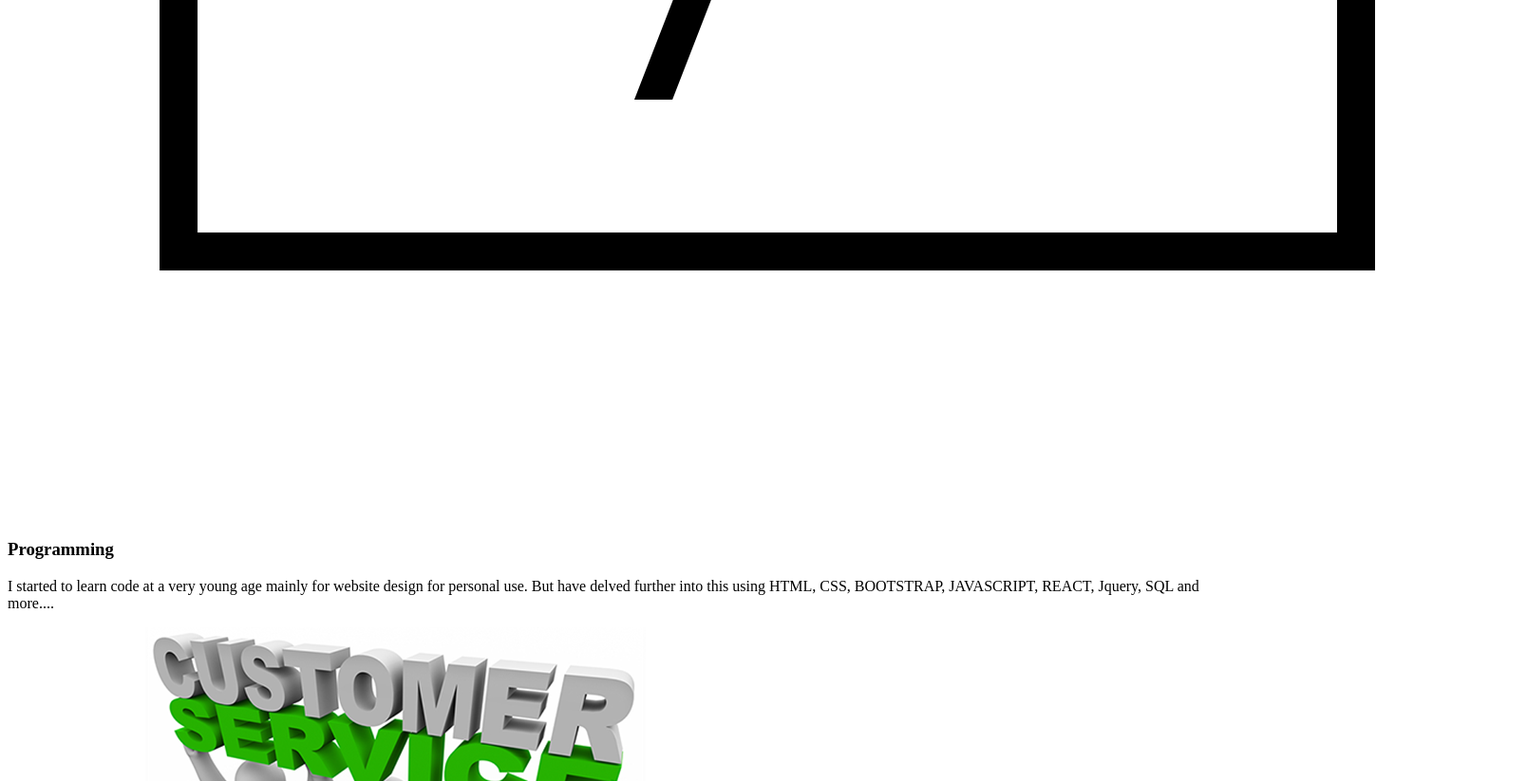
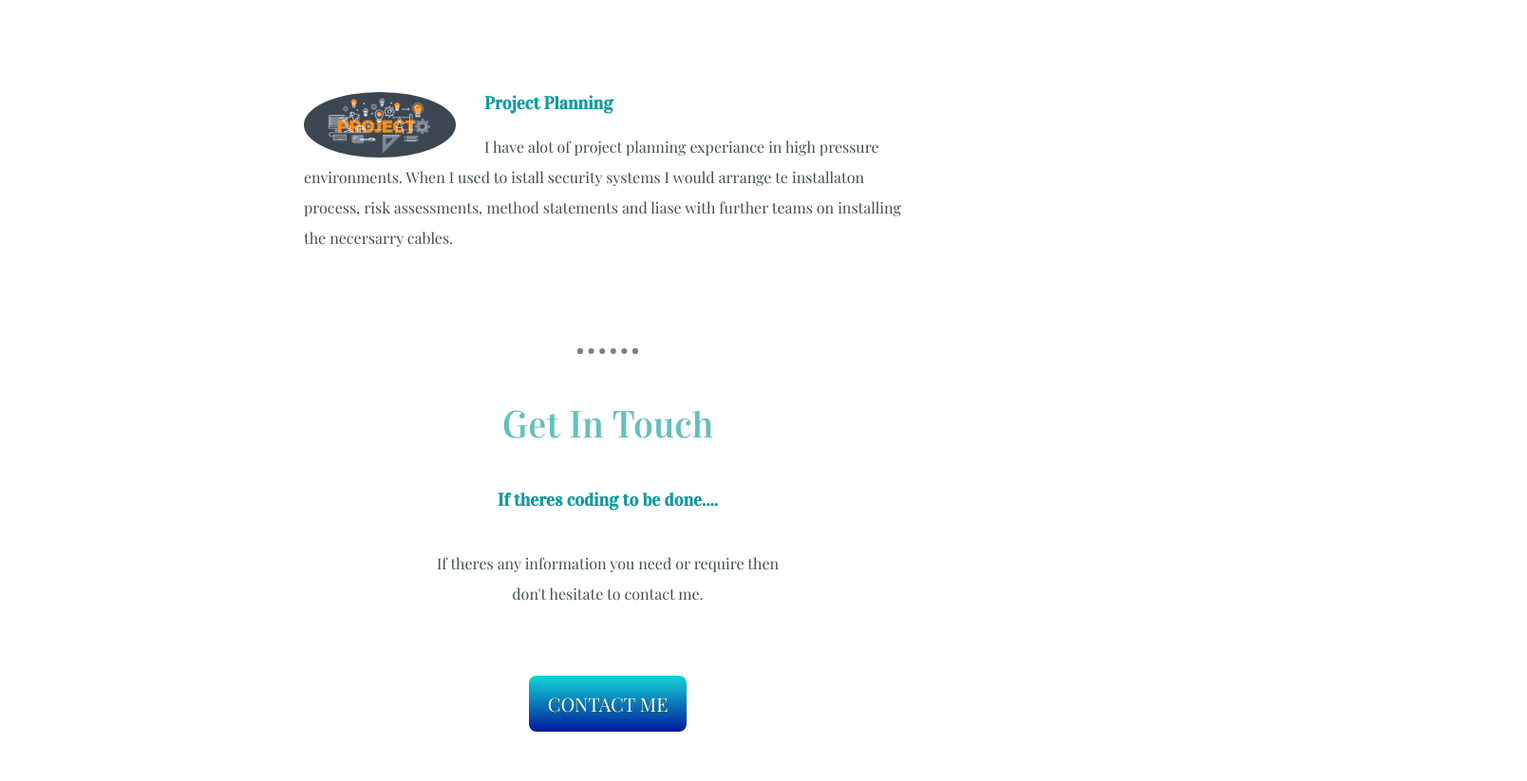
Before and after one commit to Jesuskrisisjk/webcv, a plain HTML site: page index.html in a window 1280 px wide. Shown: the part 1977-2800 px from the top of the page at 95% size, 1608 px wide, since content can reach past the window. Drawn offline with nearby package versions, Linux system fonts and the light colour scheme; the site is published under a folder, as on GitHub Pages, so addresses that start at the root find nothing.

Commit message:
Add files via upload

```diff
--- /dev/null
+++ b/css/styles.css
@@ -0,0 +1,147 @@
+/********************Tag Selector***************/
+body {
+  margin: 0;
+  text-align: center;
+  font-family: 'Playfair Display', serif;
+  color: #40514E;
+}
+
+h1 {
+  font-size: 5.625rem;
+  margin: 50px auto 0 auto;
+  font-family: 'Dancing Script', cursive;
+  color: #66BFBF;
+}
+
+h2 {
+  font-size: 2.5rem;
+  font-family: 'Vidaloka', serif;
+  color: #66BFBF;
+  font-weight: normal;
+  padding-bottom: 10px;
+
+}
+
+h3 {
+  font-family: 'Vidaloka', serif;
+  color: #11999E;
+}
+
+a {
+  color: #11999E;
+  font-family: 'Playfair Display', serif;
+  margin: 10px 20px;
+  text-decoration: none;
+}
+a:hover {
+  color: #eaf6f6;
+}
+
+hr {
+  border: dotted grey 6px;
+  border-bottom: 0;
+  width: 4%;
+  margin: 50px auto;
+
+}
+
+p {
+    line-height: 2;
+}
+
+/********************Class Selector***************/
+.top-container {
+  background-color: #EAF6F6;
+  position: relative;
+  padding-top: 100px;
+}
+
+.middle-container {
+  margin: 100px 0;
+}
+
+.bottom-container {
+  background-color: #66BFBF;
+padding: 50px 0 20px;
+}
+
+.pro {
+  text-decoration: underline;
+}
+
+.copyright {
+
+color: #EAF6F6;
+margin-bottom: 0;
+font-size: 0.75rem;
+padding: 20px 0;
+}
+
+.intro {
+  width: 30%;
+  margin: auto;
+}
+
+.bottom-cloud {
+  position: absolute;
+  left: 250px;
+  bottom: 300px;
+}
+
+.top-cloud {
+  position: absolute;
+  right: 300px;
+  top: 40px;
+}
+
+.programmingskill {
+  width: 25%;
+  float: left;
+  margin-right: 30px
+}
+
+.customerserviceskill {
+  width: 25%;
+  float: right;
+  margin-left: 30px
+}
+
+.projectplanningskill {
+  border-radius: 50%;
+  width: 25%;
+  float: left;
+  margin-right: 30px
+}
+
+.skill-row {
+  width: 50%;
+margin:100px auto 100px auto;
+text-align: left;
+  color: #40514E;
+}
+
+.contactmessage {
+  width: 30%;
+  margin: 40px auto 60px;
+}
+
+.myButton {
+	background:linear-gradient(to bottom, #11cdd4 5%, #01199e 100%);
+	background-color:#11cdd4;
+	border-radius:8px;
+	display:inline-block;
+	cursor:pointer;
+	color:#ffffff;
+	font-family: 'Playfair Display', serif;
+	font-size:20px;
+	padding:16px 20px;
+	text-decoration:none;
+	text-shadow:0px 1px 0px #2f6627;
+}
+.myButton:hover {
+	background:linear-gradient(to bottom, #01199e 5%, #11cdd4 100%);
+	background-color:#01199e;
+}
+.myButton:active {
+	position:relative;
+	top:1px;
--- a/index.html
+++ b/index.html
@@ -4,7 +4,7 @@
 <head>
   <meta charset="utf-8">
   <title>Chris White</title>
-  <link rel="stylesheet" href="/css/styles.css">
+  <link rel="stylesheet" href="css/styles.css">
   <link rel="icon" href="favicon.ico">
   <link href="https://fonts.googleapis.com/css?family=Dancing+Script|Playfair+Display|Vidaloka&display=swap" rel="stylesheet">
 </head>
```
